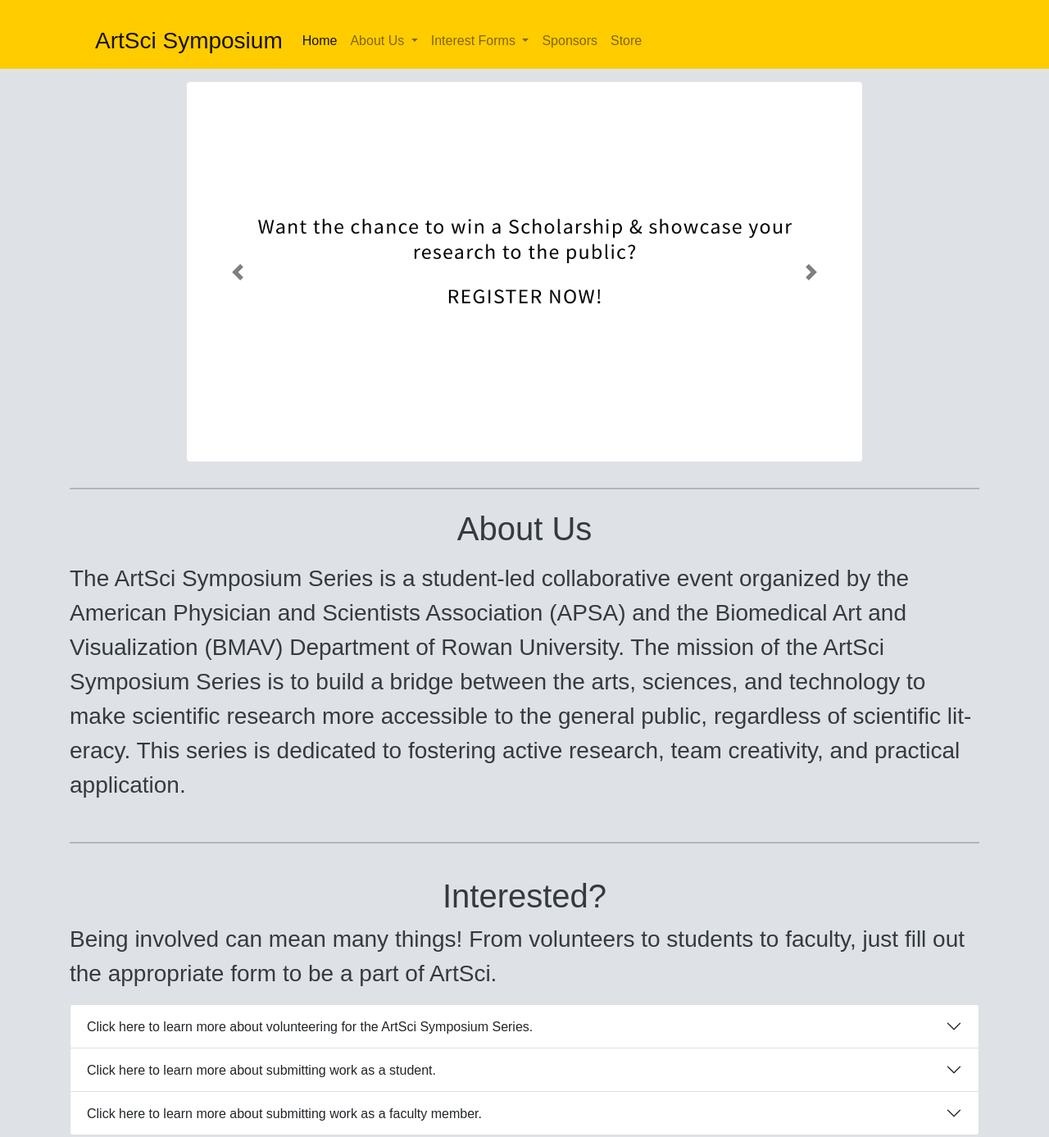
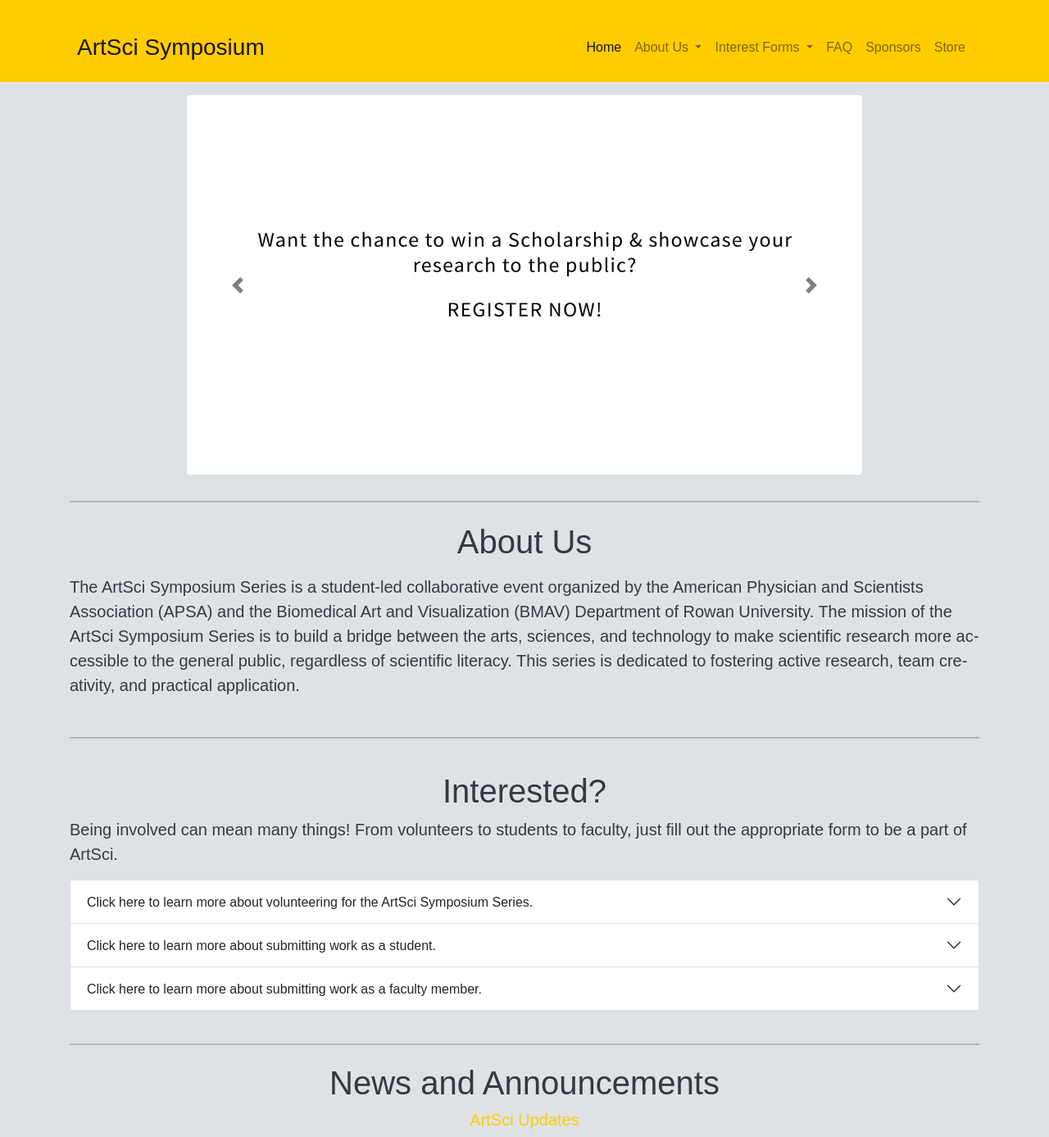
Before and after one commit to JehuA/ArtSci, a plain HTML site: page index.html in a window 1280 px wide. Shown: the top 1387 px of the page at 82% size. Drawn offline with nearby package versions, Linux system fonts and the light colour scheme; a web font is replaced by a local one.

Commit message:
nav changes

```diff
--- a/index.html
+++ b/index.html
@@ -19,14 +19,14 @@ crossorigin="anonymous">
 <div>
 <header>
 	<div class="bg-primary pt-3">
-	<div class="container">
-	<nav class="navbar navbar-expand-lg navbar-light bg-primary text-dark">
+	<div class="container-fluid">
+	<nav class="navbar navbar-expand-lg navbar-light bg-primary text-dark py-3 mx-5">
 		<div class="container-fluid">
 		  <a class="navbar-brand fs-3" href="./">ArtSci Symposium</a>
 		  <button class="navbar-toggler" type="button" data-bs-toggle="collapse" data-bs-target="#navbarNavDropdown" aria-controls="navbarNavDropdown" aria-expanded="false" aria-label="Toggle navigation">
 			<span class="navbar-toggler-icon"></span>
 		  </button>
-		  <div class="collapse navbar-collapse" id="navbarNavDropdown">
+		  <div class="collapse navbar-collapse justify-content-end" id="navbarNavDropdown">
 			<ul class="navbar-nav">
 			  <li class="nav-item">
 				<a class="nav-link active" aria-current="page" href="./">Home</a>
@@ -37,7 +37,6 @@ crossorigin="anonymous">
 				</a>
 				<ul class="dropdown-menu" aria-labelledby="navbarDropdownMenuLink">
 				  <li><a class="dropdown-item" href="./artsci/about.html">Mission</a></li>
-				  <li><a class="dropdown-item" href="./artsci/faq.html">FAQ</a></li>
 				</ul>
 			  </li>
 			  <li class="nav-item dropdown">
@@ -48,6 +47,9 @@ crossorigin="anonymous">
 				  <li><a class="dropdown-item" href="./artsci/participate.html">Participate</a></li>
 				  <li><a class="dropdown-item" href="./artsci/volunteer.html">Volunteer</a></li>
 				</ul>
+			  </li>
+			  <li class="nav-item">
+				  <a class="nav-link" href="./artsci/faq.html">FAQ</a>
 			  </li>
 			  <li class="nav-item">
 				<a class="nav-link" href="./artsci/sponsor.html">Sponsors</a>
@@ -123,7 +125,7 @@ crossorigin="anonymous">
 	<hr class="my-3">
 	<div id="About" class="py-2">
 		<h1 class="fs-1 text-center">About Us</h1>
-		<div class="fs-3">
+		<div class="fs-5">
 		<p class="py-2 hyphen">
 			The ArtSci Symposium Series is a student-led collaborative event organized
 			by the American Physician and Scientists Association (APSA) and the
@@ -144,7 +146,7 @@ crossorigin="anonymous">
 	<div id="interest" class="py-4">
 		<h1 class="fs-1 text-center">Interested?</h1>
 
-		<div class="fs-3">
+		<div class="fs-5">
 			<p class="hyphen">
 				Being involved can mean many things!
 				From volunteers to students to faculty, just fill out the
@@ -211,7 +213,7 @@ crossorigin="anonymous">
 		<div id="news" class="text-center fs-1">
 		News and Announcements
 		</div>
-		<div class="fs-3 text-justify text-center">
+		<div class="fs-5 text-justify text-center">
 			<a class="twitter-timeline" data-height="400" data-theme="dark" href="https://twitter.com/ArtSciSymposium?ref_src=twsrc%5Etfw">ArtSci Updates</a>
 		</div>
 	</div>
```
Lines whose indentation alone changed are shown as unchanged.
